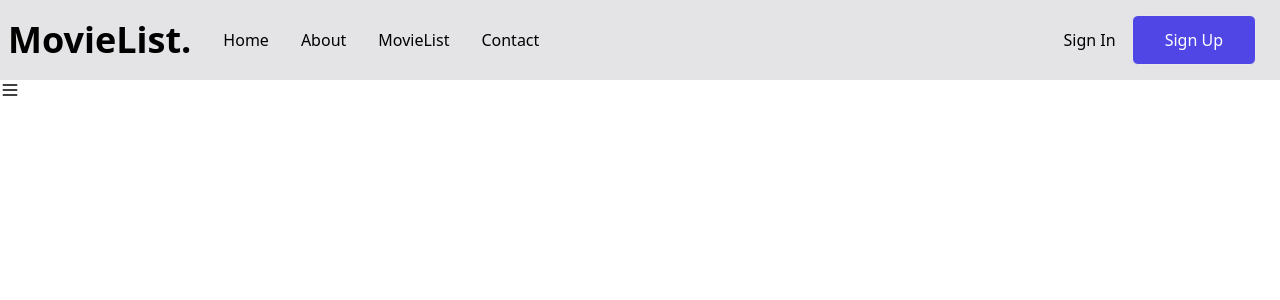
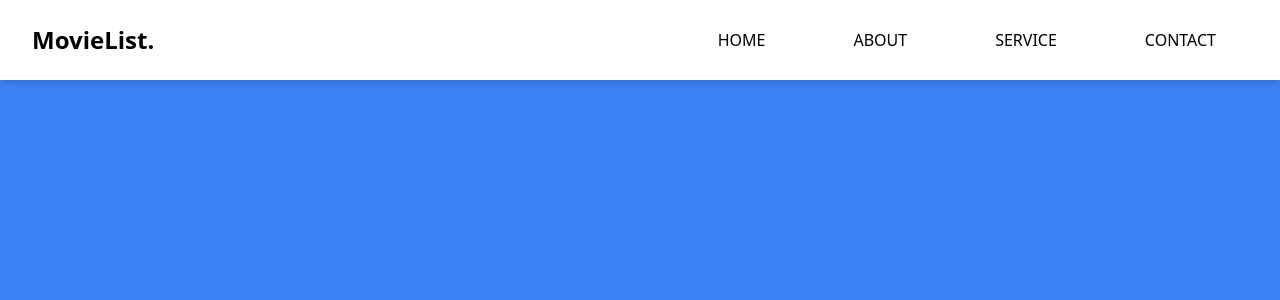
Before and after one commit to r00nie/Lista-filmow-REACT, a React (Create React App) app: page / in a window 1280 px wide. Shown: the top 300 px of the page. Built offline with nearby package versions, Linux system fonts and the light colour scheme.

Commit message:
Zmiana stylu paska nawigacji

```diff
--- a/package.json
+++ b/package.json
@@ -14,6 +14,7 @@
     "react": "^18.2.0",
     "react-dom": "^18.2.0",
     "react-redux": "^8.0.4",
+    "react-router-dom": "^6.4.4",
     "react-scripts": "5.0.1",
     "typescript": "^4.8.4",
     "web-vitals": "^2.1.4"
--- a/src/App.tsx
+++ b/src/App.tsx
@@ -1,11 +1,13 @@
 import React from 'react';
+import { BrowserRouter, Route, Routes } from 'react-router-dom';
 import Navbar from './components/Navbar'
 
 function App() {
   return (
-    <div>
-      <Navbar />
-      <p>HAHAHAHA</p>
+    <div className="bg-blue-500 min-h-screen">
+      <BrowserRouter>
+        <Navbar />
+      </BrowserRouter>
     </div>
   );
 }
--- a/src/components/Navbar.tsx
+++ b/src/components/Navbar.tsx
@@ -1,29 +1,47 @@
 import React, {FC} from 'react'
-
+import {Link} from 'react-router-dom'
 import {MenuIcon, XIcon} from '@heroicons/react/outline'
 
 const Navbar: FC<{}> = () => {
   return (
-    <div className="w-screen h-[80px] z-10 bg-zinc-200 fixed drop-shadlow-lg">
-      <div className="px-2 flex justify-between items-center w-full h-full">
-        <div className="flex items-center">
-          <h1 className="text-3xl font-bold mr-4 sm:text-4xl">MovieList.</h1>
-          <nav>
-            <ul className="hidden md:flex">
-              <li>Home</li>
-              <li>About</li>
-              <li>MovieList</li>
-              <li>Contact</li>
-            </ul>
-          </nav>
-        </div>
-        <div className="hidden md:flex pr-4">
-          <button className="border-none bg-transparent text-black mr-4">Sign In</button>
-          <button className="px-8 py-3">Sign Up</button>
+    <nav className="bg-white">
+      <div className="flex md:flex-row flex-col py-6 items-center font-medium md:justify-between shadow-md w-full md:px-8 px-7 gap-10">
+        <p className="font-bold text-2xl cursor-pointer">MovieList.</p>
+        <ul className="flex md:flex-row flex-col uppercase items-center gap-6">
+          <Link to="/" className="px-8 inline-block">
+            Home
+          </Link>
+          <Link to="/" className="px-8">
+            About
+          </Link>
+          <Link to="/" className="px-8">
+            Service
+          </Link>
+          <Link to="/" className="px-8">
+            Contact
+          </Link>
+        </ul>
+        {/*Mobile Navbar*/}
+        {/* <ul className="md:hidden flex bg-white w-full flex-col gap-5">
+          <Link to="/" className="px-3 inline-block">
+            Home
+          </Link>
+          <Link to="/" className="px-3">
+            About
+          </Link>
+          <Link to="/" className="px-3">
+            Service
+          </Link>
+          <Link to="/" className="px-3">
+            Contact
+          </Link>
+        </ul> */}
+
+        <div className="text-3xl absolute cursor-pointer md:hidden right-7 top-7">
+          <MenuIcon className="w-5"/>
         </div>
       </div>
-      <MenuIcon className="w-5"/>
-    </div>
+    </nav>
   )
 }
 
```
Also changed, not shown: 1 other file (tests, documents, lock files or other folders).
